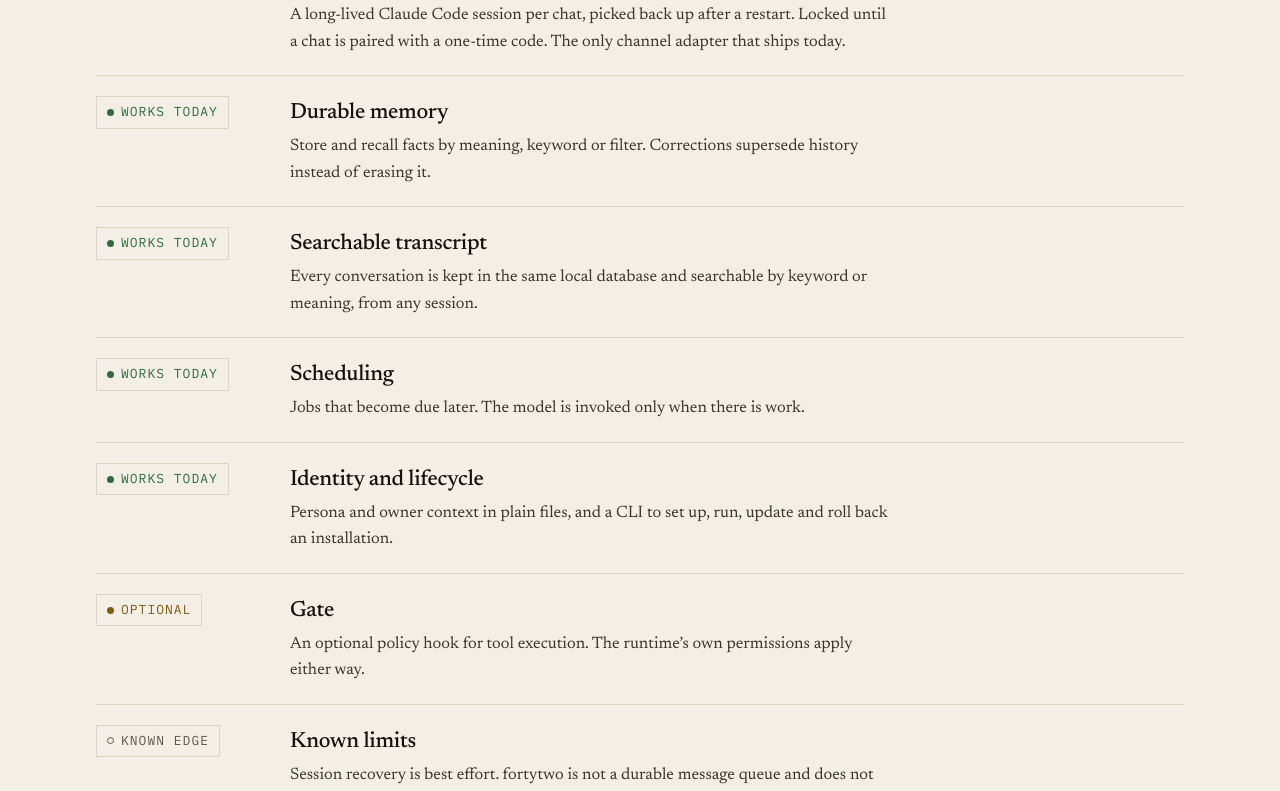
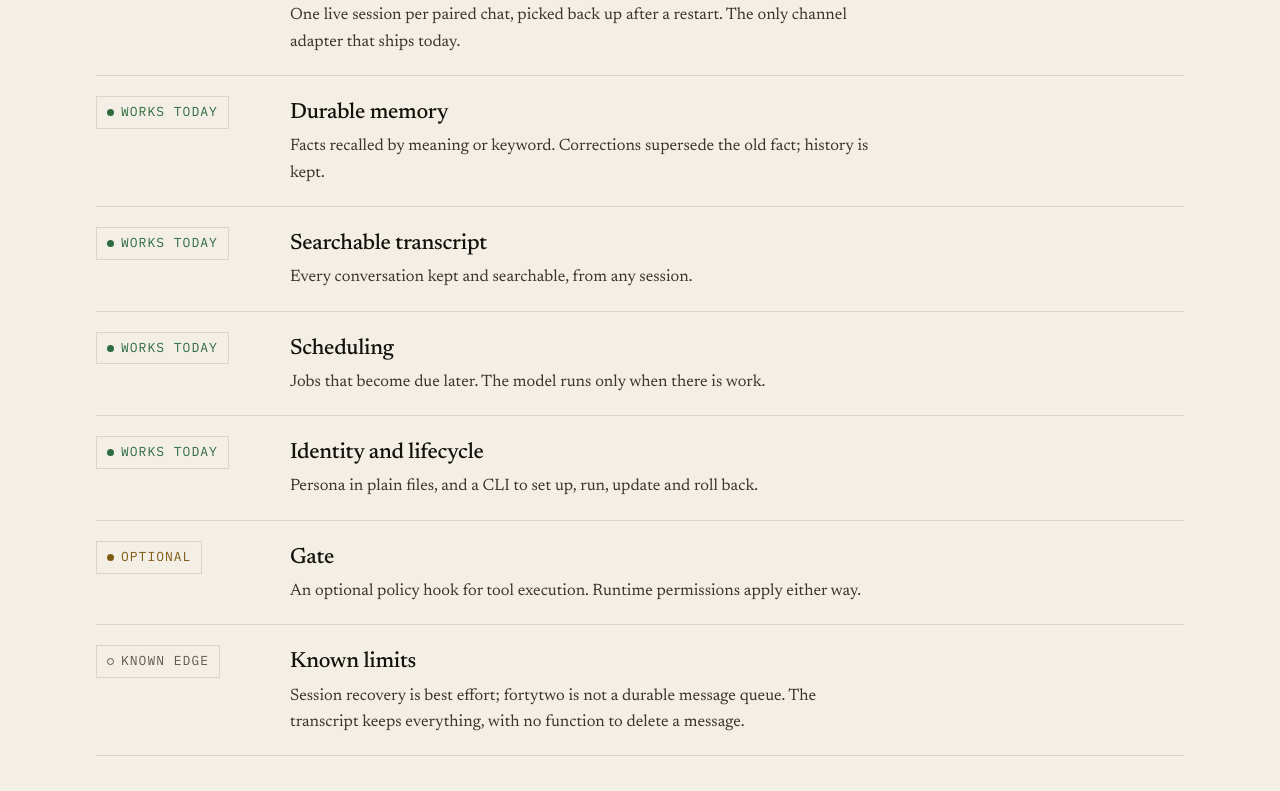
Before and after one commit to justfortytwo/website, a Nuxt app: page / in a window 1280 px wide. Shown: the part 2764-3555 px from the top of the page. Built offline with nearby package versions, Linux system fonts and the light colour scheme.

Commit message:
feat(site): tighten the status list

```diff
--- a/app/data/status.ts
+++ b/app/data/status.ts
@@ -8,19 +8,19 @@ export interface StatusItem {
 
 export const status: StatusItem[] = [
   { state: 'shipped', title: 'Telegram channel',
-    body: 'A long-lived Claude Code session per chat, picked back up after a restart. Locked until a chat is paired with a one-time code. The only channel adapter that ships today.' },
+    body: 'One live session per paired chat, picked back up after a restart. The only channel adapter that ships today.' },
   { state: 'shipped', title: 'Durable memory',
-    body: 'Store and recall facts by meaning, keyword or filter. Corrections supersede history instead of erasing it.' },
+    body: 'Facts recalled by meaning or keyword. Corrections supersede the old fact; history is kept.' },
   { state: 'shipped', title: 'Searchable transcript',
-    body: 'Every conversation is kept in the same local database and searchable by keyword or meaning, from any session.' },
+    body: 'Every conversation kept and searchable, from any session.' },
   { state: 'shipped', title: 'Scheduling',
-    body: 'Jobs that become due later. The model is invoked only when there is work.' },
+    body: 'Jobs that become due later. The model runs only when there is work.' },
   { state: 'shipped', title: 'Identity and lifecycle',
-    body: 'Persona and owner context in plain files, and a CLI to set up, run, update and roll back an installation.' },
+    body: 'Persona in plain files, and a CLI to set up, run, update and roll back.' },
   { state: 'optional', title: 'Gate',
-    body: 'An optional policy hook for tool execution. The runtime’s own permissions apply either way.' },
+    body: 'An optional policy hook for tool execution. Runtime permissions apply either way.' },
   { state: 'edge', title: 'Known limits',
-    body: 'Session recovery is best effort. fortytwo is not a durable message queue and does not promise exactly-once delivery. The transcript keeps every message, and there is no function to delete one.' },
+    body: 'Session recovery is best effort; fortytwo is not a durable message queue. The transcript keeps everything, with no function to delete a message.' },
 ]
 
 export const statusLabels: Record<StatusState, string> = {
```
